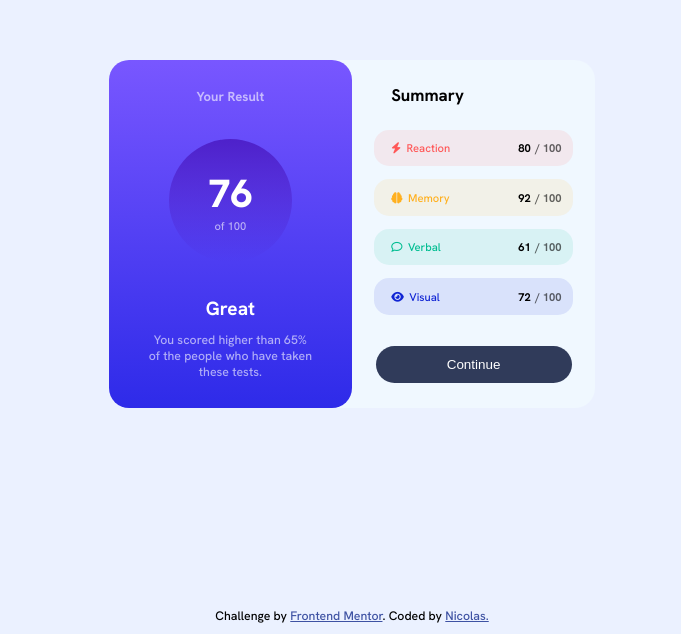
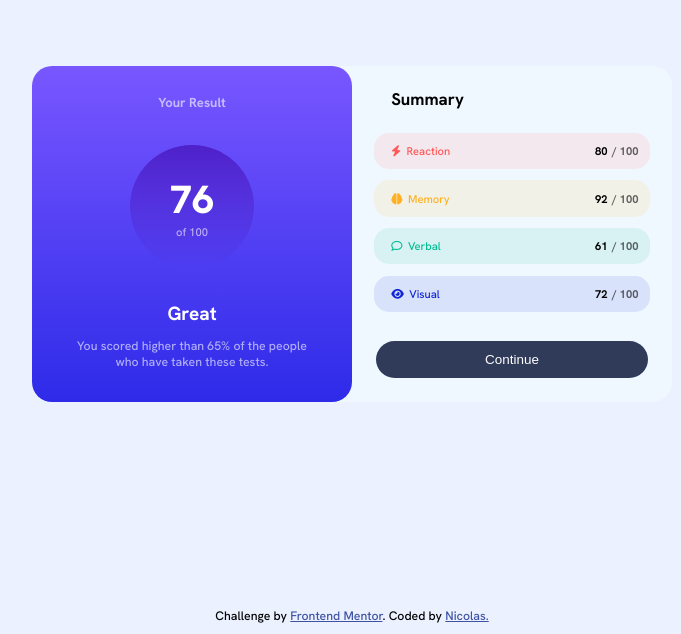
Before and after one commit to nicolaseron/Summary_FEM, a website: page index.html in a window 1280 px wide. Shown: the part 166-800 px from the top of the page, without its empty margins (288-969 px from the left). Drawn offline with Linux system fonts and the light colour scheme.

Commit message:
Update style.css

```diff
--- a/style.css
+++ b/style.css
@@ -20,7 +20,7 @@ body {
 .container {
   display: flex;
   justify-content: center;
-  width: 38%;
+  width: 50%;
   background-color: aliceblue;
   text-align: center;
   border-radius: 20px;
```
